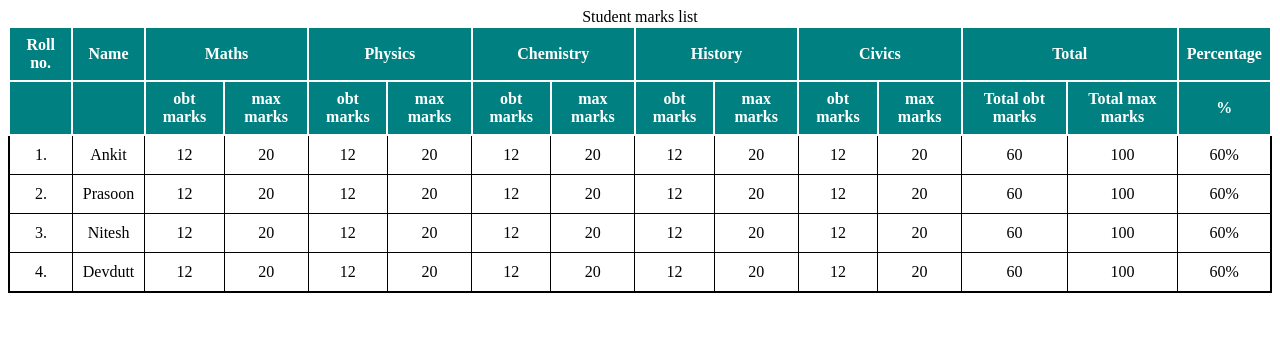
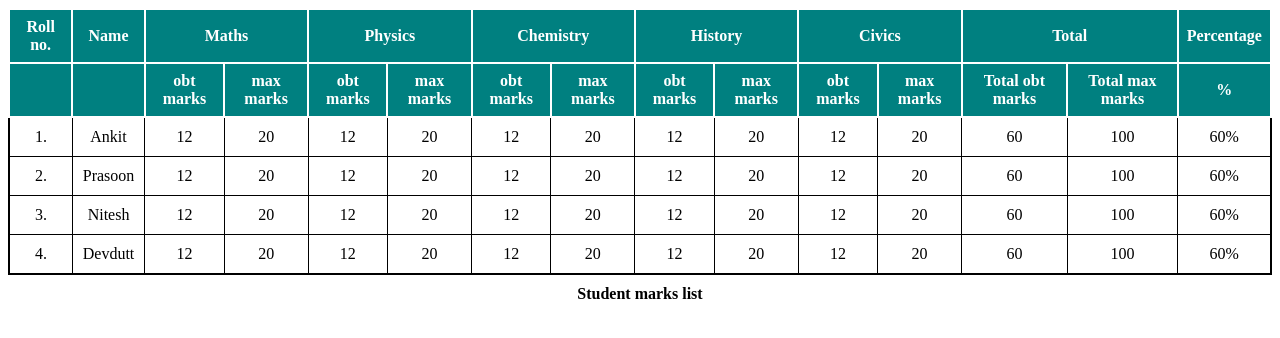
Before and after one commit to ank501/WebDevelopement_practice, a plain HTML site: page Assignment_1/Table_html/index.html in a window 1280 px wide. Drawn offline with Linux system fonts and the light colour scheme.

Commit message:
caption css updated

```diff
--- a/Assignment_1/Table_html/index.css
+++ b/Assignment_1/Table_html/index.css
@@ -15,3 +15,8 @@ th{
     background-color: Teal;
     color: white;
 }
+caption {
+    caption-side: bottom;
+    padding: 10px;
+    font-weight: bold;
+  }
```
